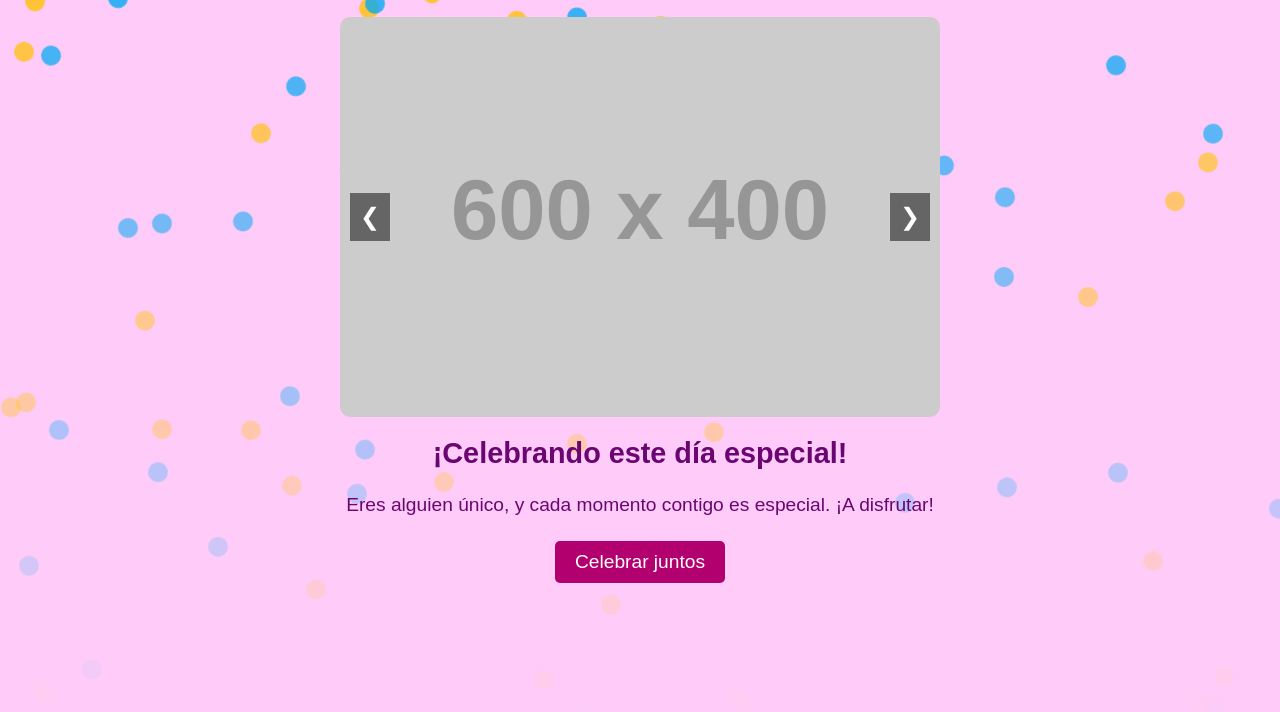
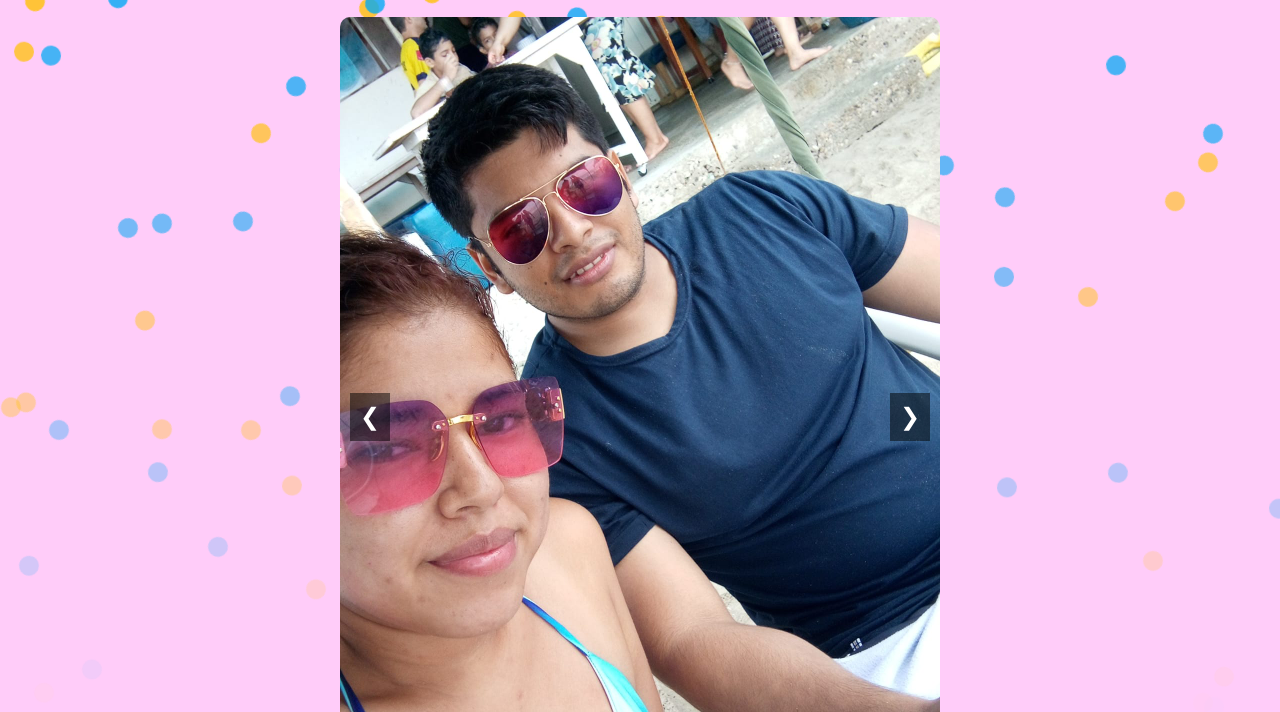
Before and after one commit to MadaoSama266/Cumplea-osAura, a plain HTML site: page index.html in a window 1280 px wide. Shown: the part 88-800 px from the top of the page. Drawn offline with Linux system fonts and the light colour scheme; placeholder pictures from the web are drawn by us.

Commit message:
Update index.html

```diff
--- a/index.html
+++ b/index.html
@@ -112,14 +112,14 @@
         <!-- Carrusel de imágenes -->
         <div class="carousel">
             <img src="1image.jpeg" class="active" alt="Imagen 1">
-            <img src="https://via.placeholder.com/600x400?text=Imagen+2" alt="Imagen 2">
-            <img src="https://via.placeholder.com/600x400?text=Imagen+3" alt="Imagen 3">
+            <img src="imagen2.jpeg" alt="Imagen 2">
+            <img src="imagen3.JPG" alt="Imagen 3">
             <button class="carousel-btn left" onclick="prevSlide()">❮</button>
             <button class="carousel-btn right" onclick="nextSlide()">❯</button>
         </div>
 
         <!-- Texto que cambia con las imágenes -->
-        <h2 id="dynamic-text">Te deseamos un día lleno de amor y alegría</h2>
+        <h2 id="dynamic-text">Te deseo lo mejor en este dia tan especial</h2>
         <p id="dynamic-paragraph">Que este nuevo año esté lleno de aventuras, sonrisas y grandes logros. Eres una persona increíble, y estamos muy felices de celebrar contigo este día tan especial. ¡A brindar por muchos más años llenos de felicidad!</p>
         <a href="#" class="button">Celebrar juntos</a>
     </div>
```
